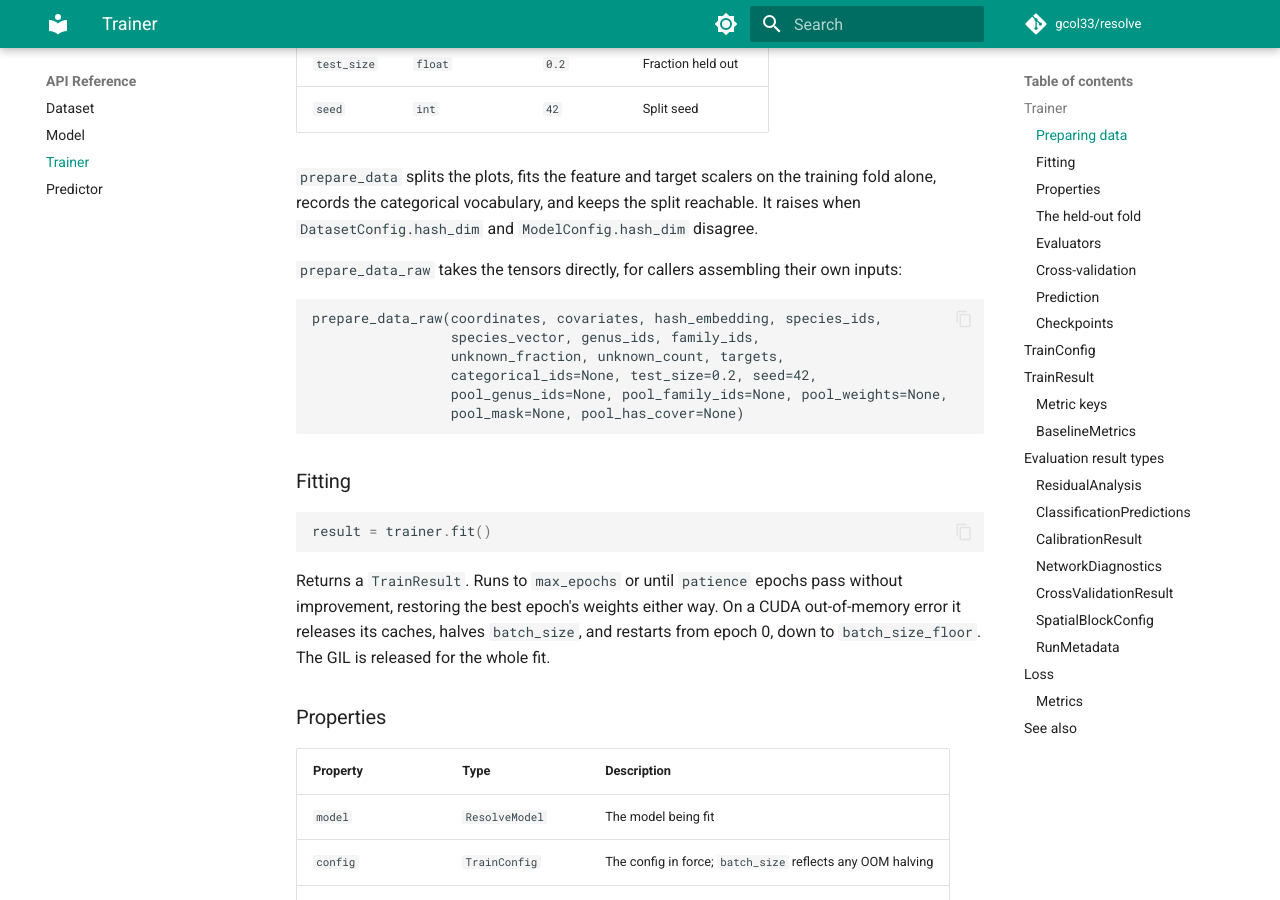
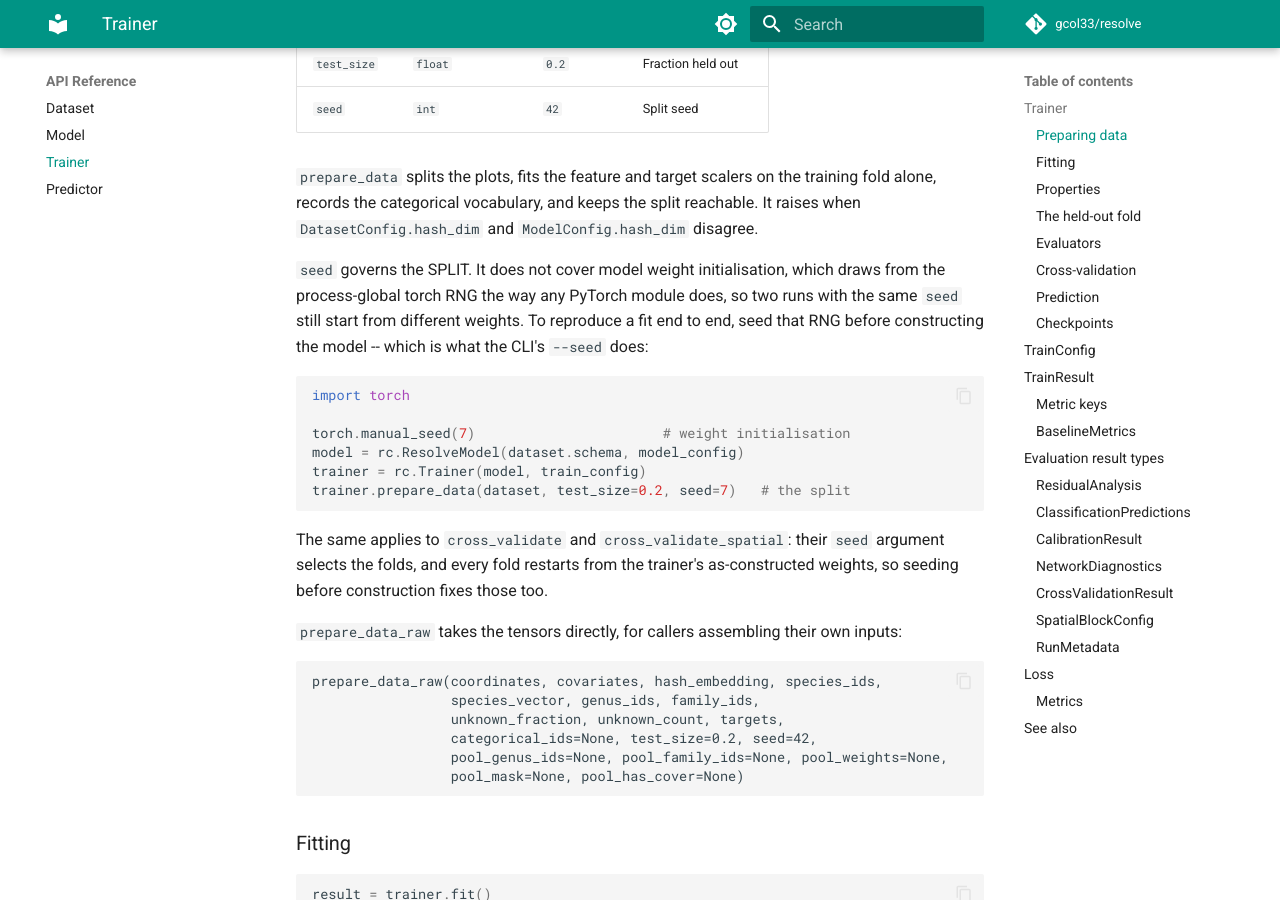
Before and after one commit to gcol33/resolve, an MkDocs documentation site: the page built from docs/api/trainer.md, in a window 1280 px wide and 900 px high, scrolled down 861 px. Built offline with MkDocs 1.6.1 and Material for MkDocs 9.7.7, drawn with Linux system fonts in a browser that asks for light colours; comment, search, counter and statistics services are not loaded.

Commit message:
test(spatial): seed weight init, and state what a seed covers (#115)
test_spatial_cv_is_deterministic_under_a_seed failed at random in CI: the same
commit passed on three of four matrix legs and passed on re-run.

Cause, located rather than assumed. Six seeded cross_validate_spatial runs give
six different fold losses, at one thread as well as twenty-four, so it is not
reduction order. Seeding the process-global torch RNG before constructing the
model makes five runs bit-identical (mean MAE 1.841989517212 five times);
without it the losses move and best_epoch flips.

So the seed passed to prepare_data and cross_validate_spatial governs the SPLIT.
Model weight initialisation draws from the process-global RNG, as any PyTorch
module does, and nothing on the library path seeds it -- the CLI's --seed calls
torch::manual_seed before constructing the model (#104); the library leaves that
to the caller. The test asserted a determinism the API does not offer and only
usually got it.

The engine is left alone: seeding a global stream from inside fit() is the side
effect issue #107 deliberately avoided for pretraining. Instead the contract is
now written down (docs/api/trainer.md) and pinned from both sides: runs seeded
in split AND weight init agree exactly, on the fold metrics rather than on an
argmin over them; runs seeded only in the split do not, so the gap cannot be
rediscovered as a flake.

Stable over 6 consecutive runs; full suite 134 passed.

Co-Authored-By: Claude Opus 5 <noreply@anthropic.com>
Claude-Session: https://claude.ai/code/session_01Jf3rK5pT9U4bXQNGsjtnPC

````diff
--- a/docs/api/trainer.md
+++ b/docs/api/trainer.md
@@ -38,6 +38,25 @@ trainer.prepare_data(dataset, test_size=0.2, seed=42)
 training fold alone, records the categorical vocabulary, and keeps the split
 reachable. It raises when `DatasetConfig.hash_dim` and `ModelConfig.hash_dim`
 disagree.
+
+`seed` governs the SPLIT. It does not cover model weight initialisation, which
+draws from the process-global torch RNG the way any PyTorch module does, so two
+runs with the same `seed` still start from different weights. To reproduce a fit
+end to end, seed that RNG before constructing the model -- which is what the
+CLI's `--seed` does:
+
+```python
+import torch
+
+torch.manual_seed(7)                       # weight initialisation
+model = rc.ResolveModel(dataset.schema, model_config)
+trainer = rc.Trainer(model, train_config)
+trainer.prepare_data(dataset, test_size=0.2, seed=7)   # the split
+```
+
+The same applies to `cross_validate` and `cross_validate_spatial`: their `seed`
+argument selects the folds, and every fold restarts from the trainer's
+as-constructed weights, so seeding before construction fixes those too.
 
 `prepare_data_raw` takes the tensors directly, for callers assembling their own
 inputs:
````
Also changed, not shown: 1 other file.
